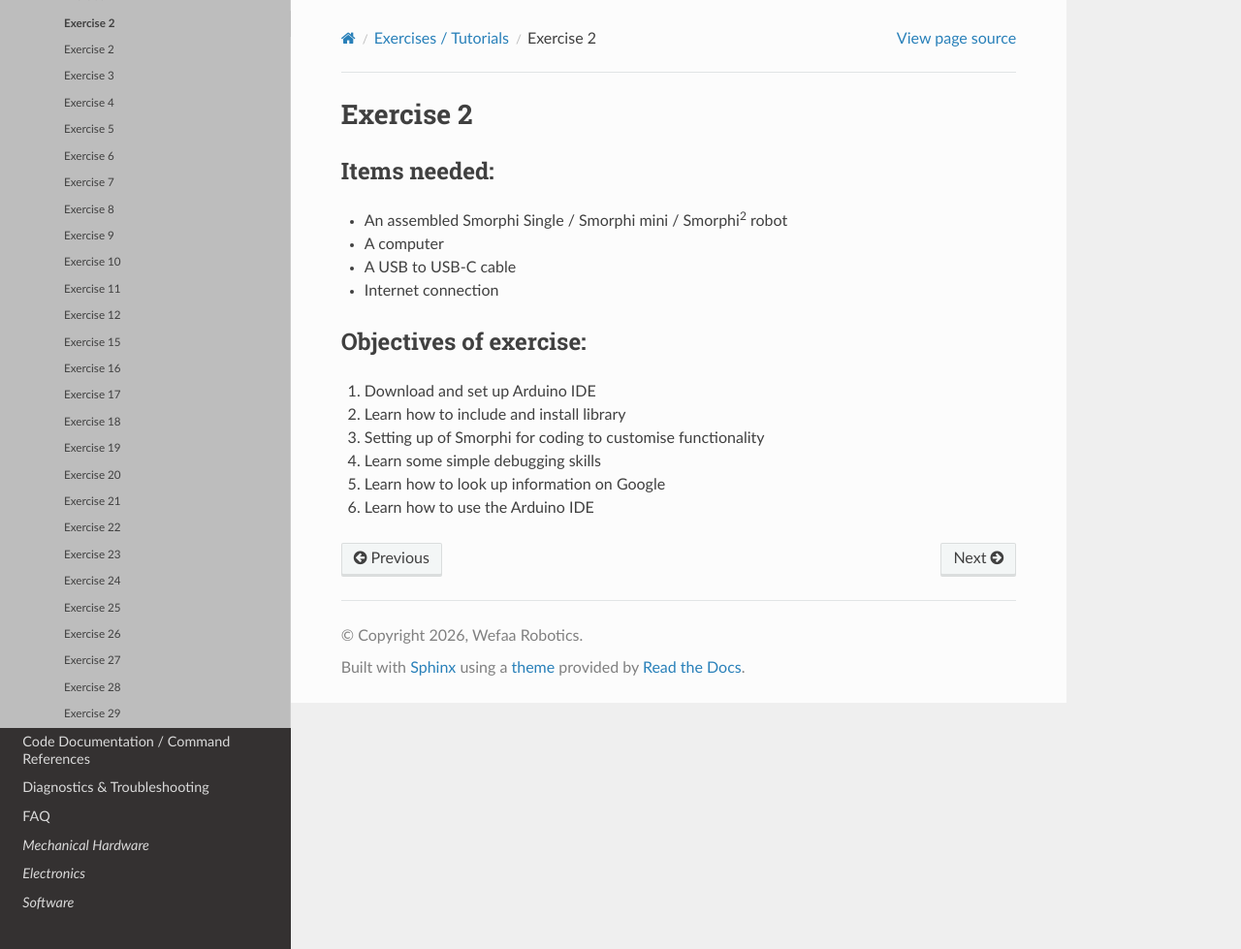
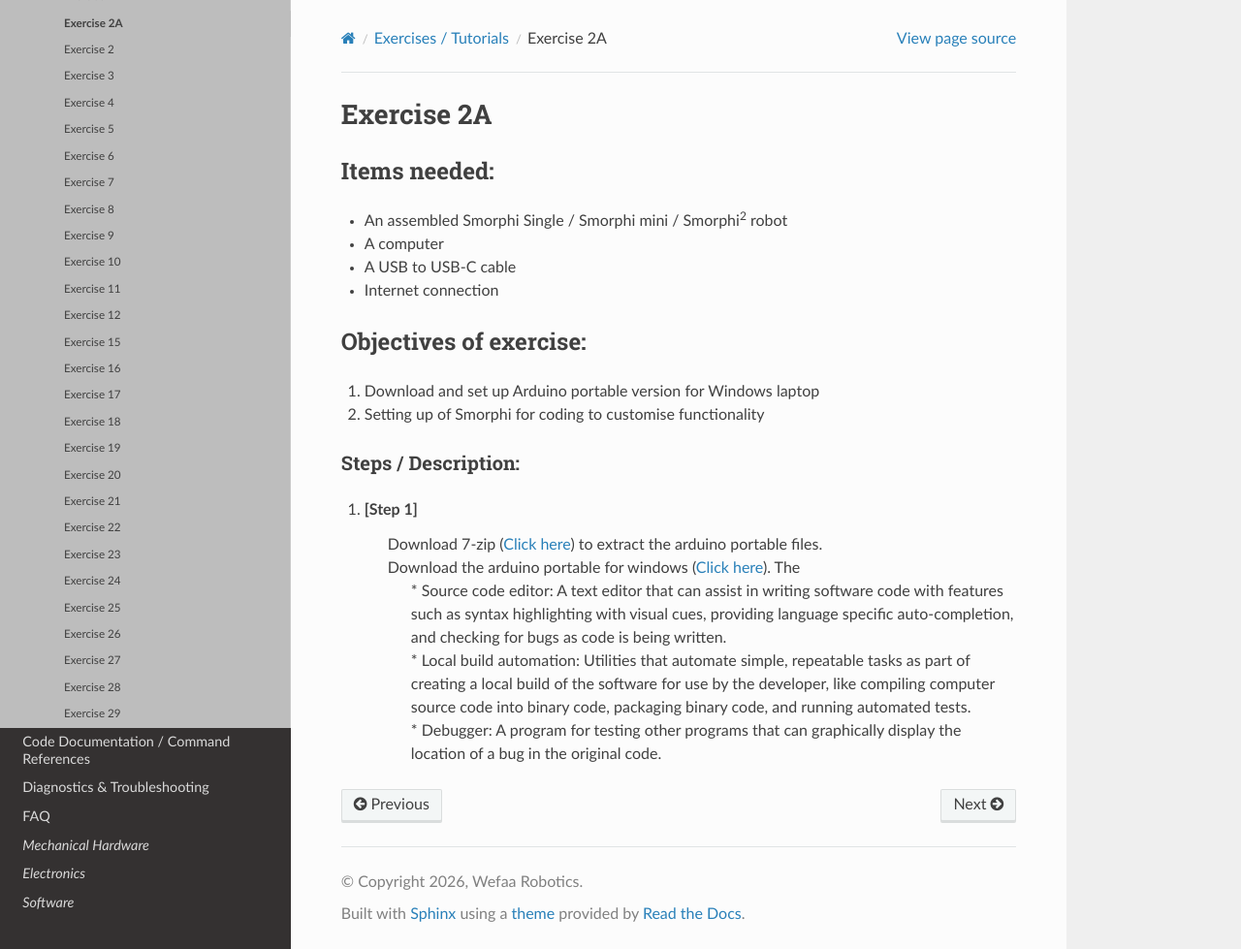
Before and after one commit to WefaaRobotics/Smorphi_Documentation, a Sphinx documentation site: the page built from source/docs/exercises/exercise_2A/exercise_2A.rst, in a window 1280 px wide and 979 px high. Shown: the whole window at 97% size. Built offline with Sphinx 7.4.7 and the Read the Docs theme 3.1.0, drawn with Linux system fonts in a browser that asks for light colours.

Commit message:
Ex2_Updt

```diff
--- a/source/docs/exercises/exercise_2/exercise_2.rst
+++ b/source/docs/exercises/exercise_2/exercise_2.rst
@@ -56,7 +56,7 @@ Steps  / Description:
 #. [What are code libraries?]
                         |      If you go into the Smorphi2 folder you downloaded from Wefaa Github, you will see the files below. Those of type \‘C++ Source File\’ and C Header Source File are the libraries you will be accessing when you code for the next few exercises. |J|
 #. [Add the supporting library]
-                        |      Select the board "ESP 32 Dev Module" under the tools as shown below. |K| Key in the code ``#include<smoprhi.h>`` and try clicking the Verify button, you would need to save your file first. |L| You will see this error message: |M| This is because another library that the Smorphi library needs, the Adafruit_Motor_Shield_V2_Library, has not been included. So let’s include that library.
+                        |      Select the board "ESP 32 Dev Module" under the tools as shown below. |K| Key in the code ``#include<smorphi.h>`` and try clicking the Verify button, you would need to save your file first. |L| You will see this error message: |M| This is because another library that the Smorphi library needs, the Adafruit_Motor_Shield_V2_Library, has not been included. So let’s include that library.
                         |      Go to the \‘Include Library\’ menu and select \‘Manage Libraries…\’ |N|
                         |      In the search bar, look up the \‘Adafruit_Motor_Shield_V2_Library\’ and install the latest version. |O|
                         |      You will get a pop up that says there are other dependencies that are missing. Click on the \‘Install all\’ button. |P|
--- a/source/docs/exercises/exercise_2A/exercise_2A.rst
+++ b/source/docs/exercises/exercise_2A/exercise_2A.rst
@@ -1,6 +1,6 @@
 .. _ex2A:
 
-Exercise 2
+Exercise 2A
 ==============
 Items needed:
 --------------
@@ -11,9 +11,15 @@ Items needed:
 
 Objectives of exercise:
 -------------------------
-1. Download and set up Arduino IDE
-2. Learn how to include and install library
-3. Setting up of Smorphi for coding to customise functionality
-4. Learn some simple debugging skills
-5. Learn how to look up information on Google
-6. Learn how to use the Arduino IDE
+1. Download and set up Arduino portable version for Windows laptop
+2. Setting up of Smorphi for coding to customise functionality
+
+Steps  / Description:
+++++++++++++++++++++++++
+
+#. [Step 1]
+                        |  Download 7-zip (`Click here <https://play.google.com/store/apps/details?id=de.kai_morich.smorphi_app>`_) to extract the arduino portable files.
+                        |  Download the arduino portable for windows (`Click here <https://play.google.com/store/apps/details?id=de.kai_morich.smorphi_app>`_). The
+                        |    * Source code editor: A text editor that can assist in writing software code with features such as syntax highlighting with visual cues, providing language specific auto-completion, and checking for bugs as code is being written.
+                        |    * Local build automation: Utilities that automate simple, repeatable tasks as part of creating a local build of the software for use by the developer, like compiling computer source code into binary code, packaging binary code, and running automated tests.
+                        |    * Debugger: A program for testing other programs that can graphically display the location of a bug in the original code.
--- a/source/docs/exercises/exercises.rst
+++ b/source/docs/exercises/exercises.rst
@@ -23,11 +23,11 @@ Assemble your robot and link your robot to its control app for a quick start
 ^^^^^^^^^^^^^^^^^^^^^^^^^^^^^^^^^^^^^^^^^^^^^^^^^^^^^^^^^^^^^^^^^^^^^^^^^^^^^^^^^^^^^^^^^^^^^^^^^^^^^^^^^^^^^^^^
 Learn about the arduino coding software and how to set up which in order to customise your Smorphi single / Smorphi\ :sup:`2` to perform various tasks.
 
-:ref:`Exercise 2A - Setting up your Smorphi for coding - Arduino portable(Windows) <ex2A>`
+:ref:`Exercise 2A - Setting up your Smorphi for coding - Arduino portable (Windows) <ex2A>`
 ^^^^^^^^^^^^^^^^^^^^^^^^^^^^^^^^^^^^^^^^^^^^^^^^^^^^^^^^^^^^^^^^^^^^^^^^^^^^^^^^^^^^^^^^^^^^^^^^^^^^^^^^^^^^^^^^
 Learn about the arduino coding software and how to set up which in order to customise your Smorphi single / Smorphi\ :sup:`2` to perform various tasks.
 
-:ref:`Exercise 2B - Setting up your Smorphi for coding - Arduino portable(MacOS) <ex2B>`
+:ref:`Exercise 2B - Setting up your Smorphi for coding - Arduino portable (MacOS) <ex2B>`
 ^^^^^^^^^^^^^^^^^^^^^^^^^^^^^^^^^^^^^^^^^^^^^^^^^^^^^^^^^^^^^^^^^^^^^^^^^^^^^^^^^^^^^^^^^^^^^^^^^^^^^^^^^^^^^^^^
 Learn about the arduino coding software and how to set up which in order to customise your Smorphi single / Smorphi\ :sup:`2` to perform various tasks.
 
```
Also changed, not shown: 5 other files.
